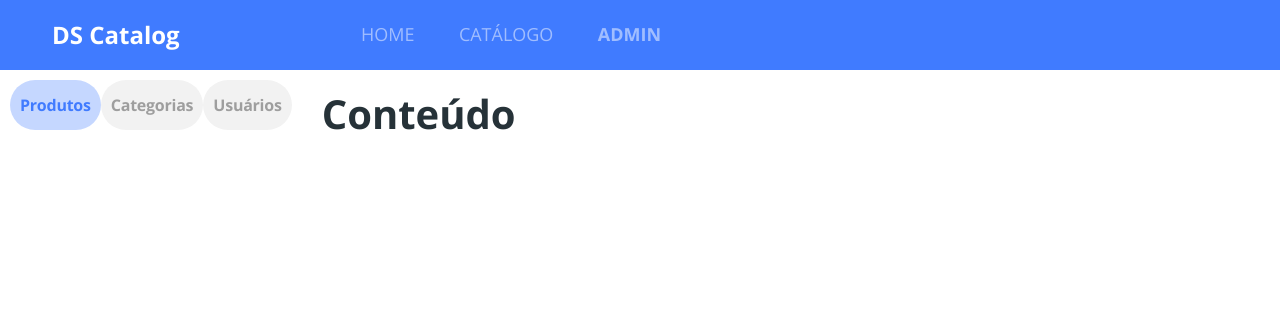
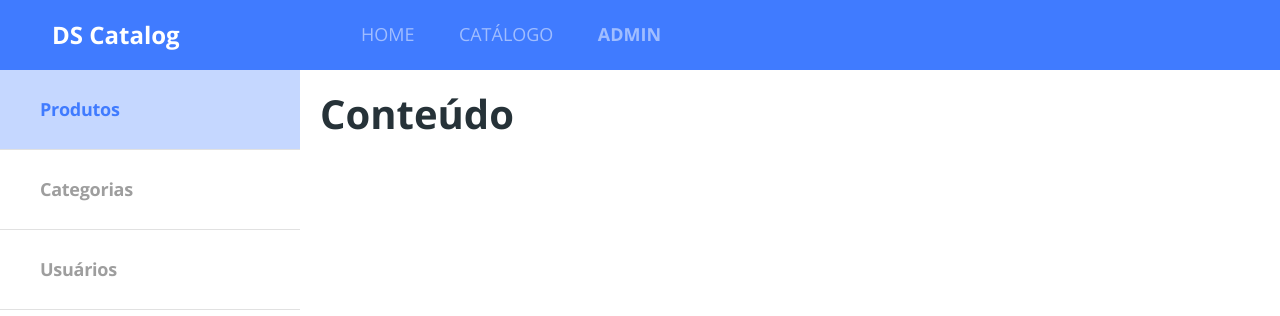
Before and after one commit to helderargomes/dscatalog-full, a React (Create React App) app in the folder frontweb/: page /admin in a window 1280 px wide. Shown: the top 316 px of the page. Built offline with nearby package versions, Linux system fonts and the light colour scheme.

Commit message:
Admin Navbar layout responsive

```diff
--- a/frontweb/src/pages/Admin/Navbar/styles.css
+++ b/frontweb/src/pages/Admin/Navbar/styles.css
@@ -3,7 +3,6 @@
   margin: 0;
   padding: 0;
 }
-
 
 .admin-nav-container {
   padding: 10px;
@@ -11,8 +10,6 @@
   display: flex;
   flex-direction: row;
   justify-content: space-around;
-
-
 }
 
 .admin-nav-item {
@@ -20,7 +17,7 @@
   align-items: center;
   justify-content: center;
   height: 50px;
-    background-color: #F2F2F2;
+  background-color: #f2f2f2;
   border-radius: 100px;
   padding: 0 10px;
   font-size: 16px;
@@ -32,8 +29,33 @@
 .admin-nav-item.active {
   background: rgba(64, 123, 255, 0.3);
   color: #407bff;
-
 }
 .admin-nav-item p {
   margin-bottom: 0;
 }
+
+@media (min-width: 768px) {
+  .admin-nav-item {
+    min-width: 220px;
+  }
+}
+
+@media (min-width: 1200px) {
+  .admin-nav-container {
+    flex-direction: column;
+    justify-content: unset;
+    padding: 0;
+    width: 300px;
+    height: calc(100vh-70px);
+  }
+
+  .admin-nav-item {
+    border-radius: 0;
+    font-size: 18px;
+    height: 80px;
+    background-color: #fff;
+    border-bottom: 1px solid #e1e1e1;
+    justify-content: flex-start;
+    padding-left: 40px;
+  }
+}
```
Lines whose indentation alone changed are shown as unchanged.
